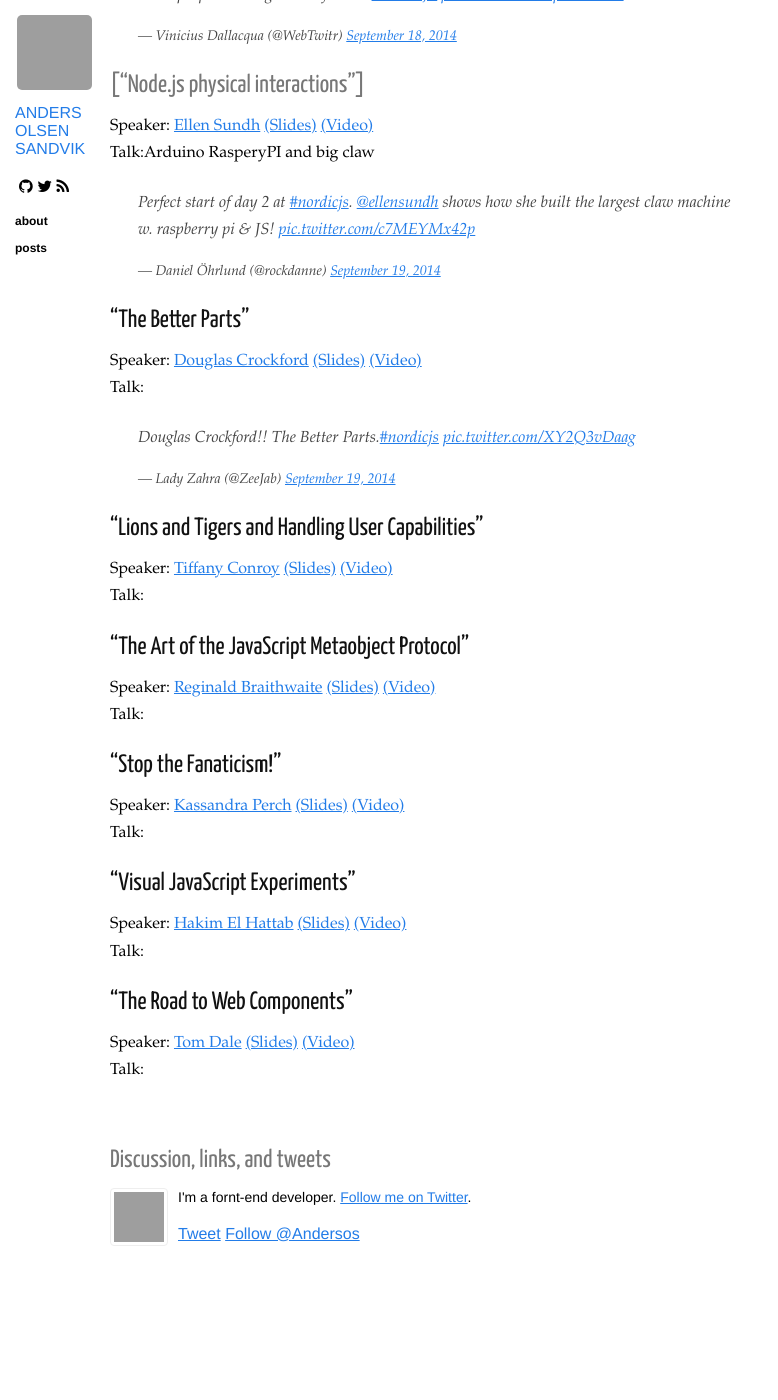
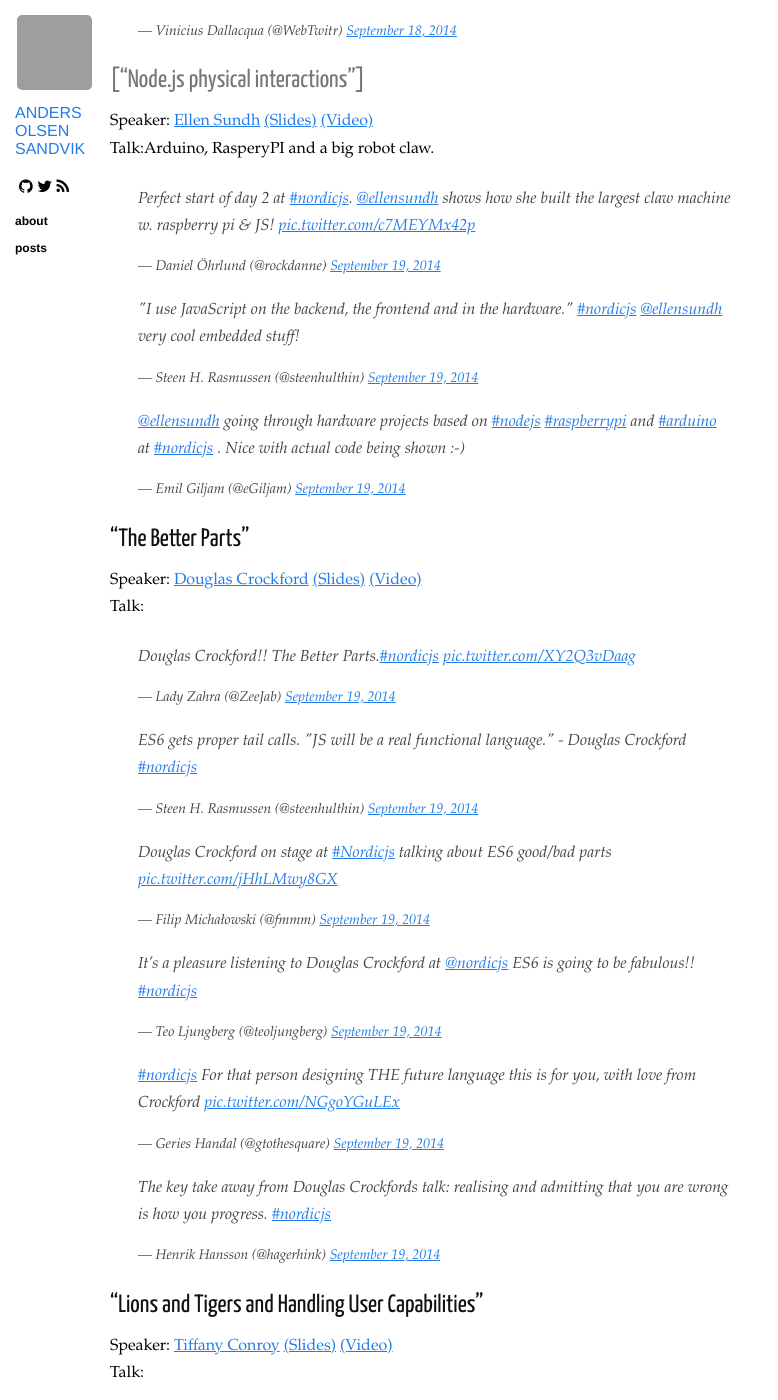
Before and after one commit to Andersos/andersos.net, a Jekyll site: the page built from _posts/2014-09-19-NordicJS-2014.markdown, in a window 1280 px wide and 1400 px high, scrolled down 5108 px. Shown: the whole window, without its empty margins (0-778 px from the left). Built offline with Jekyll 4.4.1, drawn with Linux system fonts in a browser that asks for light colours; nearby versions of some CDN libraries; Markdown is read by kramdown in place of the engine named in the settings; comment, search, counter and statistics services are not loaded; before the commit the page ends 6411 px from its top, so only the background shows below that; some of the changed text lies outside the part shown; grey boxes are pictures that could not be loaded.

Commit message:
Add some tweets

```diff
--- a/_posts/2014-09-19-NordicJS-2014.markdown
+++ b/_posts/2014-09-19-NordicJS-2014.markdown
@@ -3,6 +3,9 @@
 title: NordicJS 2014
 category: Javascript, Conference
 ---
+So this is my write-up on the NordicJS conference.
+I will update with alle the slides and videos as soon as they are posted.
+
 ## List of slides
 
 ### Day 1
@@ -18,7 +21,7 @@
 [Ellen Sundh](https://twitter.com/ellensundh): ["Node.js physical interactions"]()
 [Douglas Crockford](http://www.crockford.com/): ["The Better Parts"]()
 [Tiffany Conroy](https://twitter.com/theophani): ["Lions and Tigers and Handling User Capabilities"]()
-[Reginald Braithwaite](https://twitter.com/raganwald): ["The Art of the JavaScript Metaobject Protocol"]()
+[Reginald Braithwaite](https://twitter.com/raganwald): ["The Art of the JavaScript Metaobject Protocol"](https://speakerdeck.com/raganwald/duck-typing-compatibility-and-the-adaptor-pattern)
 [Kassandra Perch](https://twitter.com/nodebotanist): ["Stop the Fanaticism!"]()
 [Hakim El Hattab](https://twitter.com/hakimel): ["Visual JavaScript Experiments"]()
 [Tom Dale](https://twitter.com/tomdale): ["The Road to Web Components"]()
@@ -27,8 +30,7 @@
 We took some 🚢 (boats) to the conference.
 <blockquote class="twitter-tweet" lang="en"><p>På Cinderellabåt genom Baggensstäket. Trodde inte att det skulle gå faktiskt. <a href="https://twitter.com/hashtag/nordicjs?src=hash">#nordicjs</a> <a href="http://t.co/Z0THWjpXod">pic.twitter.com/Z0THWjpXod</a></p>&mdash; Ann-Cathrin Näsström (@ankan_nasstrom) <a href="https://twitter.com/ankan_nasstrom/status/512500238356340736">September 18, 2014</a></blockquote>
 
-They said there would be breakfast.
-Got a smal cheese bread roll. Tomorrow I'm having breakfast at the hotel.
+Got a small cheese bread roll for breakfast on the boat.
 <blockquote class="twitter-tweet" lang="en"><p>Breakfast bags and coffee in place! Nordic.js day 2 is about to begin. <a href="https://twitter.com/hashtag/nordicjs?src=hash">#nordicjs</a> <a href="http://t.co/3KFrgY7fyD">pic.twitter.com/3KFrgY7fyD</a></p>&mdash; Stefan Hedman (@schteppe) <a href="https://twitter.com/schteppe/status/512840720139304960">September 19, 2014</a></blockquote>
 
 <blockquote class="twitter-tweet" lang="en"><p>Very beautiful out here. <a href="https://twitter.com/hashtag/nordicjs?src=hash">#nordicjs</a> <a href="http://t.co/QQl9pdDgJy">pic.twitter.com/QQl9pdDgJy</a></p>&mdash; Denis Dervisevic (@iEchuu) <a href="https://twitter.com/iEchuu/status/512860422656241664">September 19, 2014</a></blockquote>
@@ -66,9 +68,6 @@
 Talk: She made a relative keytar in Node.js. Most of the talk is with people playing on it.
 <blockquote class="twitter-tweet" lang="en"><p>Okay, now <a href="https://twitter.com/pushmatrix">@pushmatrix</a> &amp; <a href="https://twitter.com/nexxylove">@nexxylove</a> are doing interpretative dance to the sound of a relative keytar! <a href="https://twitter.com/hashtag/nordicjs?src=hash">#nordicjs</a> <a href="http://t.co/B6OyTZz3I1">pic.twitter.com/B6OyTZz3I1</a></p>&mdash; Pop Bergqvist (@peppelorum) <a href="https://twitter.com/peppelorum/status/512540043643453440">September 18, 2014</a></blockquote>
 
-### Lunch salmon
-<blockquote class="twitter-tweet" lang="en"><p>Salmon lunch <a href="https://twitter.com/nordicjs">@NordicJS</a> <a href="http://t.co/mlMWbFuatM">pic.twitter.com/mlMWbFuatM</a></p>&mdash; Anders Olsen Sandvik (@Andersos) <a href="https://twitter.com/Andersos/status/512901701565558785">September 19, 2014</a></blockquote>
-
 ### ["The fourth dimension"](https://speakerdeck.com/sergi/the-fourth-dimension-an-introduction-to-functional-reactive-programming)
 Speaker: [Sergi Mansilla](https://twitter.com/sergimansilla)
 [(Slides)](https://speakerdeck.com/sergi/the-fourth-dimension-an-introduction-to-functional-reactive-programming)
@@ -82,6 +81,7 @@
 [(Slides)](https://speakerdeck.com/leah/dropbox-apis-for-javascript-developers)
 [(Video)]()
 Talk: She talked about the [Dropbox](https://www.dropbox.com/) API.
+<blockquote class="twitter-tweet" lang="en"><p>The Nordic.js scene is a sine wave heightfield.. <a href="https://twitter.com/hashtag/nordicjs?src=hash">#nordicjs</a> <a href="http://t.co/isocsYoGTb">pic.twitter.com/isocsYoGTb</a></p>&mdash; Stefan Hedman (@schteppe) <a href="https://twitter.com/schteppe/status/512689897753161729">September 18, 2014</a></blockquote>
 
 ### ["Style Guide Driven UI Design"](https://speakerdeck.com/jina/living-design-systems)
 Speaker: [Jina Bolton](https://twitter.com/jina)
@@ -141,8 +141,10 @@
 Speaker: [Ellen Sundh](https://twitter.com/ellensundh)
 [(Slides)]()
 [(Video)]()
-Talk:Arduino RasperyPI and big claw
+Talk:Arduino, RasperyPI and a big robot claw.
 <blockquote class="twitter-tweet" lang="en"><p>Perfect start of day 2 at <a href="https://twitter.com/hashtag/nordicjs?src=hash">#nordicjs</a>. <a href="https://twitter.com/ellensundh">@ellensundh</a> shows how she built the largest claw machine w. raspberry pi &amp; JS! <a href="http://t.co/c7MEYMx42p">pic.twitter.com/c7MEYMx42p</a></p>&mdash; Daniel Öhrlund (@rockdanne) <a href="https://twitter.com/rockdanne/status/512879064164483072">September 19, 2014</a></blockquote>
+<blockquote class="twitter-tweet" lang="en"><p>&quot;I use JavaScript on the backend, the frontend and in the hardware.&quot; <a href="https://twitter.com/hashtag/nordicjs?src=hash">#nordicjs</a> <a href="https://twitter.com/ellensundh">@ellensundh</a> very cool embedded stuff!</p>&mdash; Steen H. Rasmussen (@steenhulthin) <a href="https://twitter.com/steenhulthin/status/512878046156976128">September 19, 2014</a></blockquote>
+<blockquote class="twitter-tweet" lang="en"><p><a href="https://twitter.com/ellensundh">@ellensundh</a> going through hardware projects based on <a href="https://twitter.com/hashtag/nodejs?src=hash">#nodejs</a> <a href="https://twitter.com/hashtag/raspberrypi?src=hash">#raspberrypi</a> and <a href="https://twitter.com/hashtag/arduino?src=hash">#arduino</a> at <a href="https://twitter.com/hashtag/nordicjs?src=hash">#nordicjs</a> . Nice with actual code being shown :-)</p>&mdash; Emil Giljam (@eGiljam) <a href="https://twitter.com/eGiljam/status/512879512858537984">September 19, 2014</a></blockquote>
 
 ### ["The Better Parts"]()
 Speaker: [Douglas Crockford](http://www.crockford.com/)
@@ -150,24 +152,32 @@
 [(Video)]()
 Talk:
 <blockquote class="twitter-tweet" lang="en"><p>Douglas Crockford!! The Better Parts.<a href="https://twitter.com/hashtag/nordicjs?src=hash">#nordicjs</a> <a href="http://t.co/XY2Q3vDaag">pic.twitter.com/XY2Q3vDaag</a></p>&mdash; Lady Zahra (@ZeeJab) <a href="https://twitter.com/ZeeJab/status/512890294279221248">September 19, 2014</a></blockquote>
+<blockquote class="twitter-tweet" lang="en"><p>ES6 gets proper tail calls. &quot;JS will be a real functional language.&quot; - Douglas Crockford <a href="https://twitter.com/hashtag/nordicjs?src=hash">#nordicjs</a></p>&mdash; Steen H. Rasmussen (@steenhulthin) <a href="https://twitter.com/steenhulthin/status/512890352416870400">September 19, 2014</a></blockquote>
+<blockquote class="twitter-tweet" lang="en"><p>Douglas Crockford on stage at <a href="https://twitter.com/hashtag/Nordicjs?src=hash">#Nordicjs</a> talking about ES6 good/bad parts <a href="http://t.co/jHhLMwy8GX">pic.twitter.com/jHhLMwy8GX</a></p>&mdash; Filip Michałowski (@fmmm) <a href="https://twitter.com/fmmm/status/512891853658542080">September 19, 2014</a></blockquote>
+<blockquote class="twitter-tweet" lang="en"><p>It’s a pleasure listening to Douglas Crockford at <a href="https://twitter.com/nordicjs">@nordicjs</a>&#10;ES6 is going to be fabulous!!&#10;<a href="https://twitter.com/hashtag/nordicjs?src=hash">#nordicjs</a></p>&mdash; Teo Ljungberg (@teoljungberg) <a href="https://twitter.com/teoljungberg/status/512895492104019968">September 19, 2014</a></blockquote>
+<blockquote class="twitter-tweet" lang="en"><p><a href="https://twitter.com/hashtag/nordicjs?src=hash">#nordicjs</a> For that person designing THE future language this is for you, with love from Crockford <a href="http://t.co/NGgoYGuLEx">pic.twitter.com/NGgoYGuLEx</a></p>&mdash; Geries Handal (@gtothesquare) <a href="https://twitter.com/gtothesquare/status/512898387726065664">September 19, 2014</a></blockquote>
+<blockquote class="twitter-tweet" lang="en"><p>The key take away from Douglas Crockfords talk: realising and admitting that you are wrong is how you progress. <a href="https://twitter.com/hashtag/nordicjs?src=hash">#nordicjs</a></p>&mdash; Henrik Hansson (@hagerhink) <a href="https://twitter.com/hagerhink/status/512904767669272576">September 19, 2014</a></blockquote>
 
 ### ["Lions and Tigers and Handling User Capabilities"]()
 Speaker: [Tiffany Conroy](https://twitter.com/theophani)
 [(Slides)]()
 [(Video)]()
 Talk:
+<blockquote class="twitter-tweet" lang="en"><p>&quot;If you want to learn something, do a talk about it. You will learn so much!&quot; ~<a href="https://twitter.com/theophani">@theophani</a> <a href="https://twitter.com/hashtag/nordicjs?src=hash">#nordicjs</a></p>&mdash; Kristofer Palmvik (@KPalmvik) <a href="https://twitter.com/KPalmvik/status/512912592923553792">September 19, 2014</a></blockquote>
 
 ### ["The Art of the JavaScript Metaobject Protocol"]()
 Speaker: [Reginald Braithwaite](https://twitter.com/raganwald)
-[(Slides)]()
+[(Slides)](https://speakerdeck.com/raganwald/duck-typing-compatibility-and-the-adaptor-pattern)
 [(Video)]()
 Talk:
+<blockquote class="twitter-tweet" lang="en"><p>.<a href="https://twitter.com/raganwald">@raganwald</a> on stage at <a href="https://twitter.com/hashtag/nordicjs?src=hash">#nordicjs</a> <a href="http://t.co/Ye2kntljJu">http://t.co/Ye2kntljJu</a> <a href="http://t.co/2g3ZHMHAM2">pic.twitter.com/2g3ZHMHAM2</a></p>&mdash; Nordic.js (@nordicjs) <a href="https://twitter.com/nordicjs/status/512936090601148416">September 19, 2014</a></blockquote>
 
 ### ["Stop the Fanaticism!"]()
 Speaker: [Kassandra Perch](https://twitter.com/nodebotanist)
 [(Slides)]()
 [(Video)]()
 Talk:
+<blockquote class="twitter-tweet" lang="en"><p>Spot on talk by <a href="https://twitter.com/nodebotanist">@nodebotanist</a> regarding fw-hate. It’s a hot topic during the breaks at <a href="https://twitter.com/hashtag/nordicjs?src=hash">#nordicjs</a>. Use the right tool for the right purpose.</p>&mdash; Patrik Wibron (@wibron) <a href="https://twitter.com/wibron/status/512958098726588416">September 19, 2014</a></blockquote>
 
 ### ["Visual JavaScript Experiments"]()
 Speaker: [Hakim El Hattab](https://twitter.com/hakimel)
@@ -180,3 +190,8 @@
 [(Slides)]()
 [(Video)]()
 Talk:
+
+Yeah and there was lots of <a href="http://en.wikipedia.org/wiki/Fika_(coffee_break)">Fika</a>.
+<blockquote class="twitter-tweet" lang="en"><p>Fika <a href="https://twitter.com/hashtag/NordicJS?src=hash">#NordicJS</a> <a href="http://t.co/QCYCf3SALk">pic.twitter.com/QCYCf3SALk</a></p>&mdash; Anders Olsen Sandvik (@Andersos) <a href="https://twitter.com/Andersos/status/512882886853529600">September 19, 2014</a></blockquote>
+
+Thanks for the conference!
```
